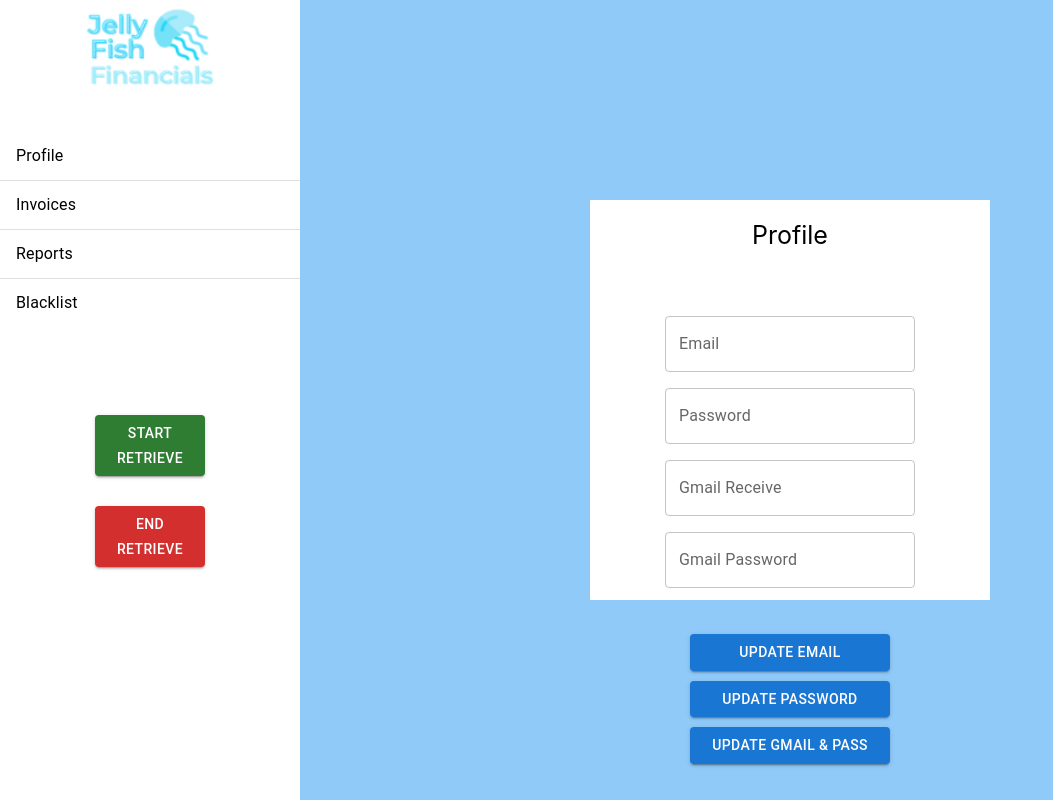
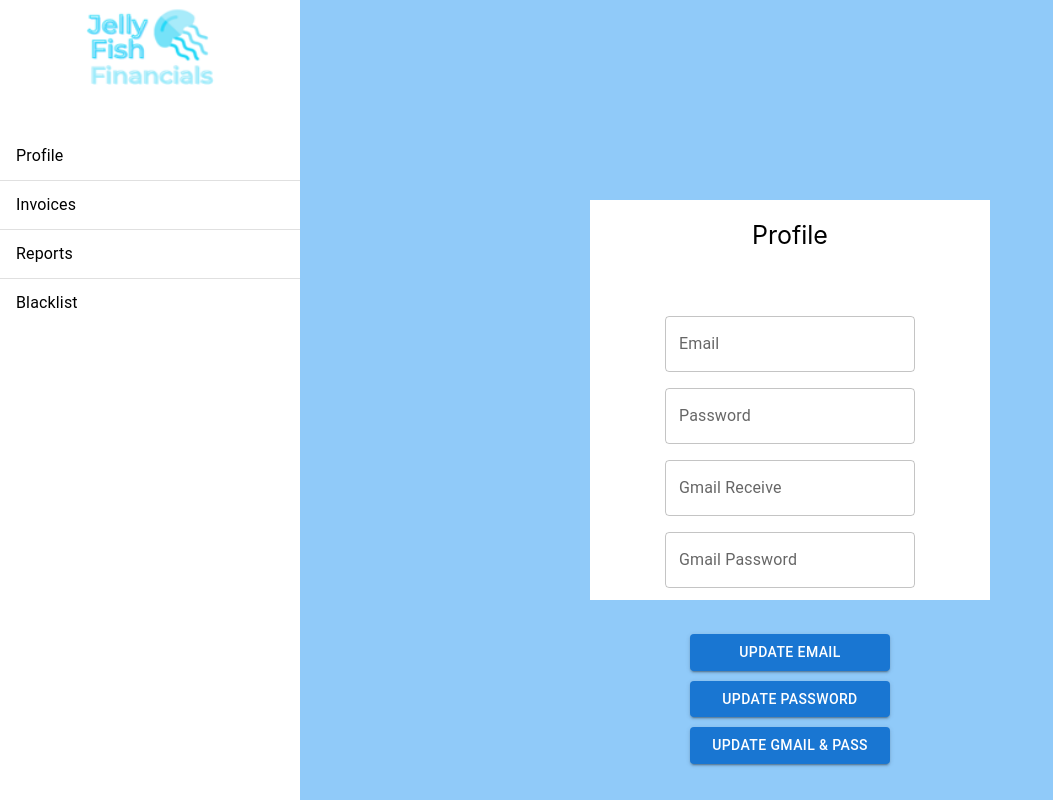
Before and after one commit to W14A-Jelly/e-invoice_visualiser, a React (Create React App) app: page /profile in a window 1280 px wide. Shown: the top 800 px of the page, without its empty margins (0-1053 px from the left). Built offline with nearby package versions, Linux system fonts and the light colour scheme.

Commit message:
updated retrieve

```diff
--- a/src/Filter.js
+++ b/src/Filter.js
@@ -98,36 +98,6 @@ const SearchTextField = styled(TextField)({
     for (const x in files) {
         itemData = [...itemData,{title:files[x]}]
     }
-
-    function handlestart(event) {
-        event.preventDefault();
-        //valid if empty
-        const url = 'https://damp-sands-01446.herokuapp.com/email/retrieve/start';
-        const data = JSON.stringify({token:localStorage.token});
-        const options = {headers : {'Content-type': 'application/json'}}
-        axios.put(url, data, options)
-          .then((response) => {
-            console.log(response);
-            const data = response.data;
-          })
-          .catch((err)=>{ })
-
-      }
-
-      function handleend(event) {
-        event.preventDefault();
-        //valid if empty
-        const url = 'https://damp-sands-01446.herokuapp.com/email/retrieve/end';
-        const data = JSON.stringify({token:localStorage.token});
-        const options = {headers : {'Content-type': 'application/json'}}
-        axios.put(url, data, options)
-          .then((response) => {
-            console.log(response);
-            const data = response.data;
-          })
-          .catch((err)=>{ })
-
-      }
 
     return (
         <div className='background' style={{backgroundColor: '#90caf9', height: '100vh', display: 'grid', width: '100%', overflowX:'hidden', overflowY:'hidden', zIndex:0}}>
@@ -232,12 +202,6 @@ const SearchTextField = styled(TextField)({
                     </ListItem>
                     </List>
                 </div>
-                <div className='Start retrieve' style={{position:'relative', top:'100px'}}>
-                    <CusButton variant="contained" color="success" onClick = {handlestart}>Start retrieve</CusButton>
-                </div>
-                <div className='End retrieve' style={{position:'relative', top:'130px'}}>
-                    <CusButton variant="contained" color="error" onClick = {handleend}>End retrieve</CusButton>
-                </div>
                 <div className='logout' style={{position:'relative', top:'700px'}}>
                     <CusButton variant="contained" onClick = {go_logout}>Log out</CusButton>
                 </div>
--- a/src/Main.js
+++ b/src/Main.js
@@ -96,6 +96,8 @@ class Main extends React.Component {
 
 const File = () => {
     const [files, setfiles] = useState([])
+    const [btnState, setBtn] = useState(false)
+
 	useEffect (() =>{
 		const get_files = async () =>{
 			const filesfromserver = await fetchfiles()
@@ -119,7 +121,6 @@ const File = () => {
     for (const x in files) {
         itemData = [...itemData,{title:files[x]}]
     }
-
 
     function go_logout(event) {
         window.location.href = ('/')
@@ -149,6 +150,7 @@ const File = () => {
           .then((response) => {
             console.log(response);
             const data = response.data;
+            setBtn(true);
           })
           .catch((err)=>{ })
 
@@ -164,6 +166,7 @@ const File = () => {
           .then((response) => {
             console.log(response);
             const data = response.data;
+            setBtn(false);
           })
           .catch((err)=>{ })
 
@@ -219,10 +222,10 @@ const File = () => {
                         </List>
                     </div>
                     <div className='Start retrieve' style={{position:'relative', top:'100px'}}>
-                        <CusButton variant="contained" color="success" onClick = {handlestart}>Start retrieve</CusButton>
+                        <CusButton variant="contained" disabled={btnState} color="success" onClick = {handlestart}>Start retrieve</CusButton>
                     </div>
                     <div className='End retrieve' style={{position:'relative', top:'130px'}}>
-                        <CusButton variant="contained" color="error" onClick = {handleend}>End retrieve</CusButton>
+                        <CusButton variant="contained" disabled={!btnState} color="error" onClick = {handleend}>End retrieve</CusButton>
                     </div>
                     <div className='logout' style={{position:'relative', top:'700px'}}>
                         <CusButton variant="contained" onClick = {go_logout}>Log out</CusButton>
--- a/src/Profile.js
+++ b/src/Profile.js
@@ -107,36 +107,6 @@ const Profile = () => {
         window.location.href = ('/file')
     }
 
-    function handlestart(event) {
-        event.preventDefault();
-        //valid if empty
-        const url = 'https://damp-sands-01446.herokuapp.com/email/retrieve/start';
-        const data = JSON.stringify({token:localStorage.token});
-        const options = {headers : {'Content-type': 'application/json'}}
-        axios.put(url, data, options)
-          .then((response) => {
-            console.log(response);
-            const data = response.data;
-          })
-          .catch((err)=>{ })
-
-      }
-
-      function handleend(event) {
-        event.preventDefault();
-        //valid if empty
-        const url = 'https://damp-sands-01446.herokuapp.com/email/retrieve/end';
-        const data = JSON.stringify({token:localStorage.token});
-        const options = {headers : {'Content-type': 'application/json'}}
-        axios.put(url, data, options)
-          .then((response) => {
-            console.log(response);
-            const data = response.data;
-          })
-          .catch((err)=>{ })
-
-      }
-
     return (
         <div className='background' style={{backgroundColor: '#90caf9', height: '100vh', display: 'grid', width: '100%', overflowX:'hidden', overflowY:'hidden', zIndex:0}}>
         <div className='right_panel' style={{display: 'flex', position:'relative', alignItems: 'center', justifyContent:'center', left:'150px'}}>
@@ -212,12 +182,6 @@ const Profile = () => {
                     </ListItem>
                     </List>
                 </div>
-                <div className='Start retrieve' style={{position:'relative', top:'100px'}}>
-                    <CusButton variant="contained" color="success" onClick = {handlestart}>Start retrieve</CusButton>
-                </div>
-                <div className='End retrieve' style={{position:'relative', top:'130px'}}>
-                    <CusButton variant="contained" color="error" onClick = {handleend}>End retrieve</CusButton>
-                </div>
                 <div className='logout' style={{position:'relative', top:'700px'}}>
                     <CusButton variant="contained" onClick = {go_logout}>Log out</CusButton>
                 </div>
```
